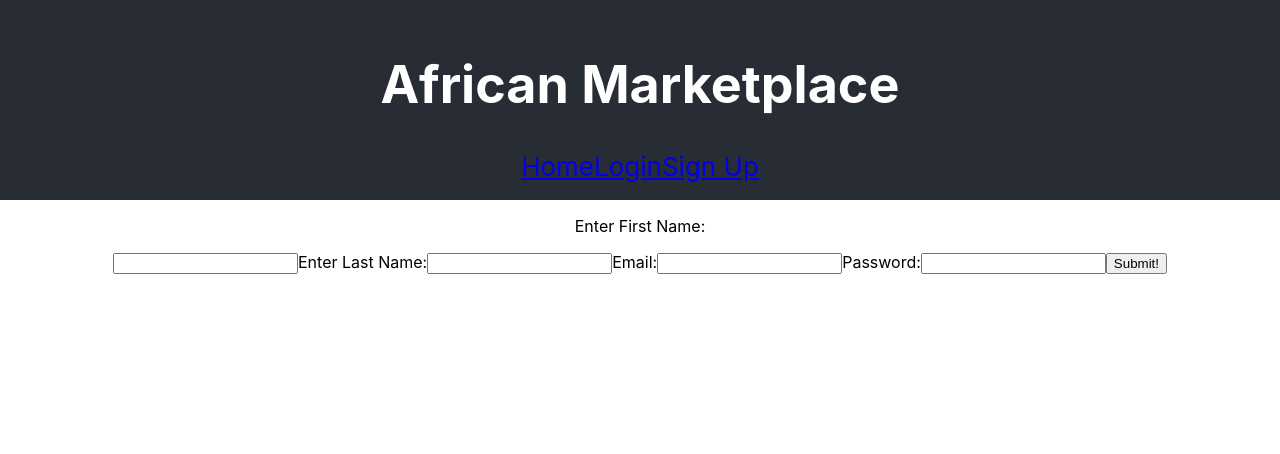
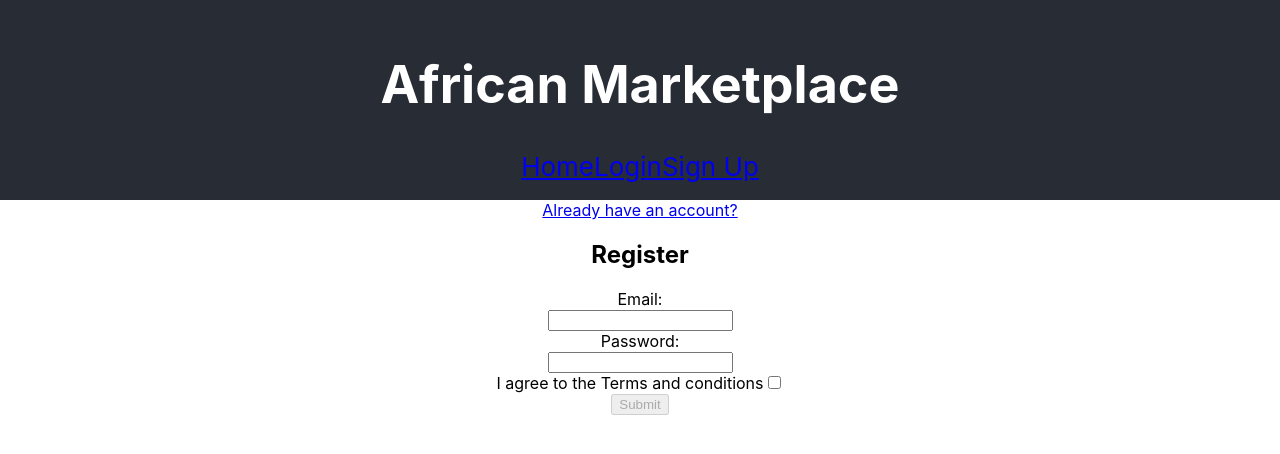
Before and after one commit to BuildWeek-AfricanMarketPlace1/frontend, a React (Create React App) app in the folder my-app/: page /signup in a window 1280 px wide. Shown: the top 454 px of the page. Built offline with nearby package versions, Linux system fonts and the light colour scheme.

Commit message:
forms, axios

```diff
--- a/my-app/src/components/Forms/Login.js
+++ b/my-app/src/components/Forms/Login.js
@@ -1,96 +1,131 @@
-import React from "react";
-import * as yup from "yup";
-import schema from "./validate-login.js";
+import React, { useState, useEffect } from 'react'
+import { Link, useRouteMatch, useHistory } from "react-router-dom";
+import * as yup from 'yup'
+import schema from './validate-login'
+import axios from 'axios'
+import "./Login.css"
 
-const initialFormErrors = {
-  email: "",
-  password: "",
-};
-const initialDisabled = true;
 
-export default function Login() {
-  const [email, setEmail] = React.useState("");
-  const [password, setPassword] = React.useState("");
+const initialValues = {
+  email: '',
+  password: ''
+}
 
-  const handleSubmit = (event) => {
-    console.log(`
-    Email: ${email}
-    Password: ${password}
-    `);
+const initialErrors = {
+  email: '',
+  password: '',
+  request: ''
+}
 
-    event.preventDefault();
-  };
+const initialDisabled = true
 
-  // Validation - TLTsay
-  const [formErrors, setFormErrors] = React.useState(initialFormErrors);
-  const [disabled, setDisabled] = React.useState(initialDisabled);
+const Login = () => {
+
+  let history = useHistory();
+
+  const [values, setValues] = useState(initialValues)
+  const [errors, setErrors] = useState(initialErrors)
+  const [disabled, setDisabled] = useState(initialDisabled)
 
   const validate = (name, value) => {
     yup
       .reach(schema, name)
       .validate(value)
-      //if successful validation = empty error message
-      .then((valid) => {
-        setFormErrors({ ...formErrors, [name]: "" });
+      .then(valid => {
+        console.log(valid)
+        setErrors({ ...errors, [name]: '' })
       })
-      //if unsucessful = set error message from validate-login.js
-      .catch((err) => {
-        setFormErrors({ ...formErrors, [name]: err.errors[0] });
-      });
-  };
+      .catch(err => {
+        console.log(err)
+        setErrors({ ...errors, [name]: err.errors[0] })
+      })
+  }
 
-  React.useEffect(() => {
-    schema.isValid(email).then((valid) => {
-      setDisabled(!valid);
-    });
-  }, [email]);
+  const update = (name, value) => {
+    validate(name, value)
+    setValues({ ...values, [name]: value })
+  }
 
-  React.useEffect(() => {
-    schema.isValid(password).then((valid) => {
-      setDisabled(!valid);
-    });
-  }, [password]);
+  const attemptLogin = (userInfo) => {
+    axios.post('https://african-market712.herokuapp.com/api/auth/login', userInfo)
+      .then(res => {
+        console.log('response', res)
+        window.localStorage.setItem('token', res.data)
+        history.push('/protected')
+      })
+      .catch(err => {
+        console.log(err)
+      })
+      .finally(() => {
+        setValues(initialValues)
+      })
+  }
+
+  const submit = () => {
+    const userInfo = {
+      email: values.email.trim(),
+      password: values.password.trim()
+    }
+    attemptLogin(userInfo)
+  }
+
+  useEffect(() => {
+    schema.isValid(values)
+      .then(valid => {
+        setDisabled(!valid)
+      })
+  }, [values])
+
+  const { url, path } = useRouteMatch()
+
+  const onChange = evt => {
+    const { name, value } = evt.target
+    update(name, value)
+  }
+
+  const onSubmit = evt => {
+    evt.preventDefault()
+    submit()
+  }
+
 
   return (
-    <>
-      <form onSubmit={handleSubmit} id="loginform">
-        <h1>Log In</h1>
+    <div>
+      <div className='left'>
+        <Link to='SignUp'>create an account</Link>
+      </div>
+      <div className='right'>
+        <h2>Log In</h2>
+        <form onSubmit={onSubmit}>
+          <input
+            name='email'
+            type='text'
+            placeholder='email'
+            value={values.email}
+            onChange={onChange}
+          />
+          <input
+            name='password'
+            type='password'
+            placeholder='Password'
+            value={values.password}
+            onChange={onChange}
+          />
+          <button disabled={disabled} type="submit">Log In</button>
+          <div>
+            <span style={{ color: 'red' }}>{errors.email}</span>
+            <br />
+            <span style={{ color: 'red' }}>{errors.password}</span>
+            <br />
+            <span style={{ color: 'red' }}>{errors.request}</span>
+          </div>
+        </form>
+      </div>
+    </div>
+  )
+}
 
-        <label>
-          <p>Email:</p>
-          <br />
-          <input
-            name="email"
-            type="email"
-            value={email}
-            onChange={(e) => {
-              validate("email", e.target.value);
-              setEmail(e.target.value);
-            }}
-            required
-          />
-          {formErrors.email}
-          <br></br>
-        </label>
 
-        <label>
-          <p>Password:</p>
-          <input
-            name="password"
-            type="password"
-            value={password}
-            onChange={(e) => {
-              validate("password", e.target.value);
-              setPassword(e.target.value);
-            }}
-            required
-          />
-          {formErrors.password}
-          <br></br>
-        </label>
 
-        <button disabled={disabled}>Submit</button>
-      </form>
-    </>
-  );
-}
+
+export default Login
--- a/my-app/src/components/Forms/SignUp.js
+++ b/my-app/src/components/Forms/SignUp.js
@@ -1,71 +1,146 @@
-import React from 'react'
-import { useState } from 'react'
-import './Login.css'
+import React, { useState, useEffect } from 'react';
+import * as yup from 'yup';
+import schema from './validate-signup'
+import axios from 'axios';
+import { useHistory } from 'react-router-dom'
 
+import {
+  BrowserRouter as Router, Link } from "react-router-dom";
 
-function SignUp() {
-  const [user, setUser] = useState({
-    firstName: "",
-    lastName: "",
-    email:"",
-    password: "",
-    confirmPassword: ""
-   });
+const intitialformvalues = {
+  // strings
+  email: '',
+  password: '',
+  // check box
+  terms: false,
+}
+const initialFormErrors = {
+  email: '',
+  password: '',
+  terms: '',
+}
 
-  const handleChange = event => {
-    setUser({ ...user, [event.target.name]: event.target.value });
-  };
+export default function RegistryForm(props) {
+  const [Users, setUsers] = useState({});
+  const [formValues, setFormValues] = useState(intitialformvalues);
+  const [formErrors, setFormErrors] = useState(initialFormErrors);
+  const [disabled, setDisabled] = useState(true);
+  const history = useHistory();
 
-  const handleSubmit = event => {
-    event.preventDefault();
-    console.log(user.firstName);
-    console.log(user.lastName);
-    console.log(user.email);
-    console.log(user.password);
-    console.log(user.confirmPassword);
-  };
+  const addNewUser = newuser => {
 
+    axios.post('https://african-market712.herokuapp.com/api/auth/register', newuser)
+      .then(res => {
+        localStorage.setItem('token', res.data)
+        history.push('/')
+        setUsers(res.data)
+        setFormValues(intitialformvalues)
+        console.log(Users)
+      })
+      .catch(err => {
+
+      })
+      .finally(() => {
+
+      })
+    console.log(newuser);
+    setFormValues(intitialformvalues)
+
+  }
+
+  const validate = (email, value) => {
+    yup
+      .reach(schema, email)
+
+      .validate(value)
+
+      .then(valid => {
+        setFormErrors({
+          ...formErrors,
+          [email]: "",
+        })
+      })
+      .catch(err => {
+        setFormErrors({
+          ...formErrors,
+          [email]: err.errors[0]
+        });
+      });
+  }
+
+  const inputChange = (email, value) => {
+    validate(email, value)
+    setFormValues({
+      ...formValues,
+      [email]: value
+    })
+  }
+
+  const formSubmit = () => {
+    const newuser = {
+      email: formValues.email.trim(),
+      password: formValues.password.trim(),
+      // id: //add code to generate id for user
+      admin: false,
+    }
+    addNewUser(newuser)
+  }
+  useEffect(() => {
+    schema.isValid(formValues)
+      .then(valid => {
+        setDisabled(!valid)
+      })
+  }, [formValues])
+
+  const Submit = evt => {
+    evt.preventDefault()
+    formSubmit()
+  }
+  const onChange = evt => {
+    const { name, value, type, checked } = evt.target
+    const valueToUse = type === 'checkbox' ? checked : value
+    inputChange(name, valueToUse)
+  }
   return (
-    <div className="logIn">
-      {console.log(user)}
-      <form onSubmit={event => handleSubmit(event)} id ="loginform">
-        <label>
-         <p> Enter First Name:</p>
+    <div>
+      <Link to='/Login'>Already have an account?</Link>
+      <form className='registryform' onSubmit={Submit}>
+        <h2>Register</h2>
+        <div className='inputs'>
+          <label>Email:{<br></br>}
+            <input
+              value={formValues.email}
+              onChange={onChange}
+              name='email'
+              type='text'
+            />
+          </label>{<br></br>}
+          <label>Password:{<br></br>}
+            <input
+              value={formValues.password}
+              onChange={onChange}
+              name='password'
+              type='text' />
+          </label>{<br></br>}
+
+          <label> I agree to the Terms and conditions
           <input
-            type="text"
-            name="name"
-            onChange={event => handleChange(event)}
-          />
-        </label>
-        <label>
-          Enter Last Name:
-          <input
-            type="text"
-            name="name"
-            onChange={event => handleChange(event)}
-          />
+              type="checkbox"
+              name='terms'
+              checked={formValues.terms}
+              onChange={onChange}
+            />
           </label>
-           <label>
-        Email:
-          <input
-            type="text"
-            name="email"
-            onChange={event => handleChange(event)}
-          />
-        </label>
-        <label>
-          Password:
-          <input
-            type="password"
-            name="password"
-            onChange={event => handleChange(event)}
-          />
-
-        </label>
-        <button>Submit!</button>
+        </div>
+        <div className='submitarea'>
+          <div className='errors'>
+            <div>{formErrors.email}</div>
+            <div>{formErrors.password}</div>
+            <div>{formErrors.terms}</div>
+          </div>
+          <button id='submitbutton' disabled={disabled}>Submit</button>
+        </div>
       </form>
     </div>
-  );
+  )
 }
-
-export default SignUp;
--- a/my-app/src/components/Forms/validate-login.js
+++ b/my-app/src/components/Forms/validate-login.js
@@ -1,10 +1,8 @@
-import * as yup from "yup";
+import * as yup from 'yup'
 
 export default yup.object().shape({
-  email: yup
-    .string()
-    .required("Email is required.")
-    .email("Must be a valid email."),
-
-  password: yup.string().required("Password is required."),
-});
+    email: yup.string()
+        .required('Please enter your email'),
+    password: yup.string()
+        .required('Please enter your password')
+})
--- /dev/null
+++ b/my-app/src/components/Forms/validate-signup.js
@@ -0,0 +1,12 @@
+
+import * as yup from 'yup'
+
+export default yup.object().shape({
+    email: yup.string()
+        .email('Must be a valid email')
+        .required('Email is required'),
+    password: yup.string()
+        .required('Password is required'),
+    terms: yup.boolean()
+        .oneOf([true], "you must agree to terms and conditions"),
+})
```
